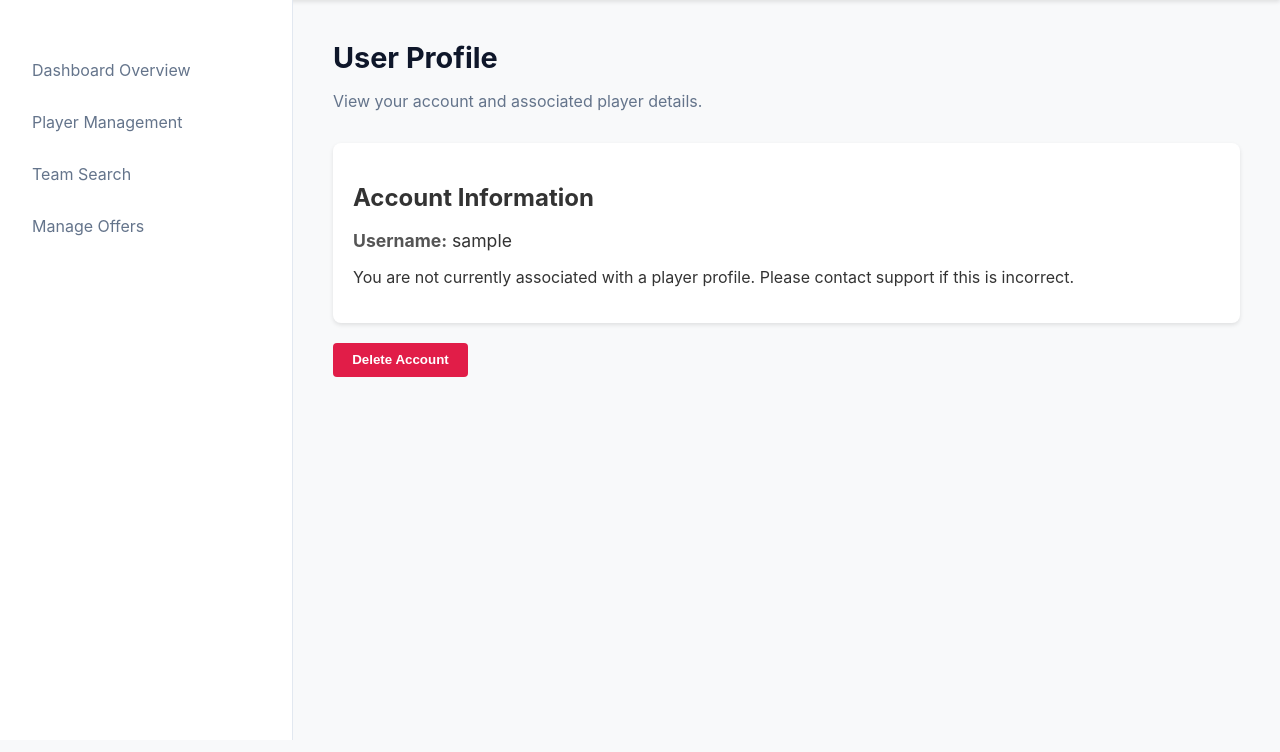
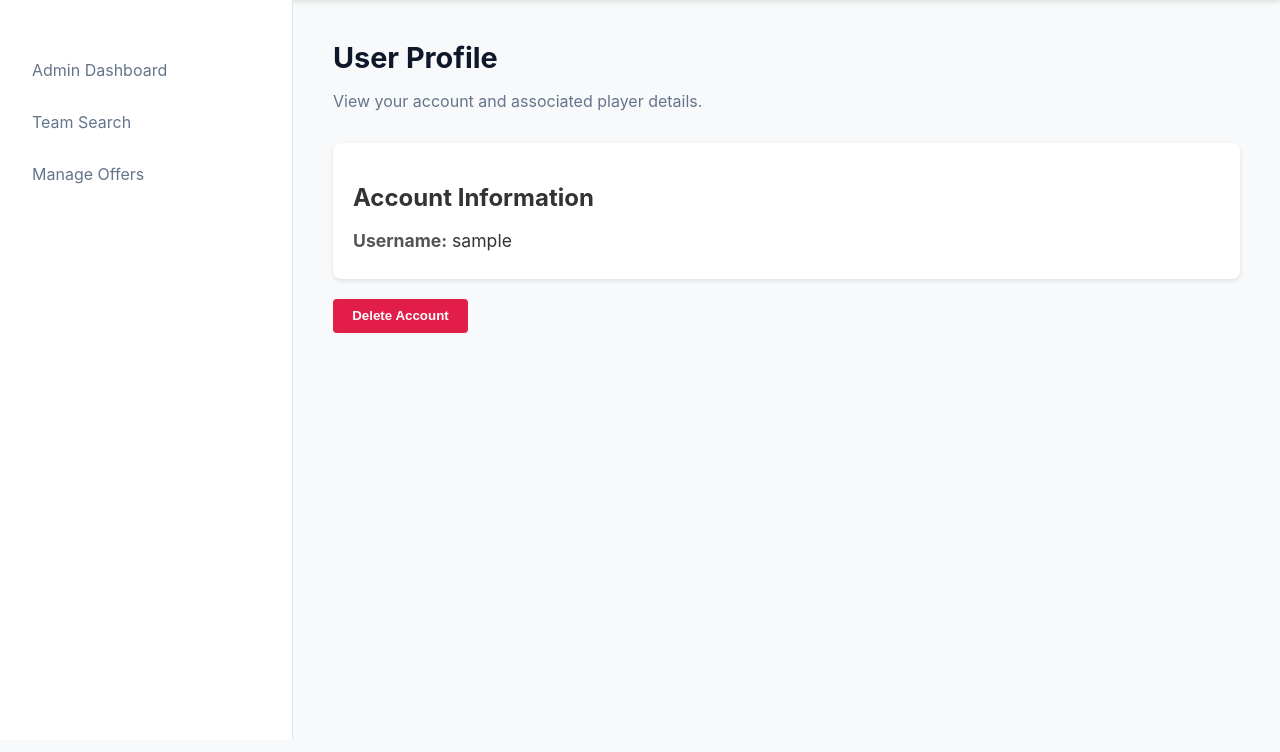
Before and after one commit to jalenmed1911/CS4750Project, a PHP site: page /profile.php in a window 1280 px wide. Shown: the part 48-800 px from the top of the page. Run offline with PHP 8.4, Linux system fonts and the light colour scheme; the visitor is signed in with stand-in values (Sample User, id 1).

Commit message:
Profile fixes

```diff
--- a/profile.php
+++ b/profile.php
@@ -70,8 +70,14 @@ $playerTeamName = null;
     <div class="dashboard-wrapper">
         <aside class="sidebar">
             <ul class="nav-links">
-                <li><a href="dashboard.php">Dashboard Overview</a></li>
-                <li><a href="playerManagement.php">Player Management</a></li>
+                <?php
+                if ($_SESSION['role'] == 'admin') {
+                    echo "<li><a href='dashboard.php'>Admin Dashboard</a></li>";
+                } else {
+                    echo "<li><a href='playerManagement.php'>Dashboard</a></li>";
+                }
+                ?>
+
                 <li><a href="teamSearch.php">Team Search</a></li>
                 <li><a href="manageOffers.php">Manage Offers</a></li>
             </ul>
@@ -101,22 +107,7 @@ $playerTeamName = null;
                             <p><strong>Team:</strong> <?php echo htmlspecialchars($playerTeamName['name']); ?></p>
                         <?php endif; ?>
                     </div>
-
-                    <?php if ($playerStats): ?>
-                        <h3>Player Stats (<?php echo htmlspecialchars($playerData['position']); ?>)</h3>
-                        <div class="stat-grid">
-                            <?php foreach ($playerStats as $key => $value): ?>
-                                <?php if ($key !== 'playerID' && $key !== 'position'): ?>
-                                    <div class="stat-item">
-                                        <strong><?php echo htmlspecialchars(ucwords(str_replace('_', ' ', $key))); ?>:</strong> <?php echo htmlspecialchars($value); ?>
-                                    </div>
-                                <?php endif; ?>
-                            <?php endforeach; ?>
-                        </div>
                     <?php endif; ?>
-                <?php else: ?>
-                    <p>You are not currently associated with a player profile. Please contact support if this is incorrect.</p>
-                <?php endif; ?>
             </div>
             <form method="post" action="index.php">
                 <button type="submit" name="Delete" style="margin-top: 20px; background-color: #e11d48; color: white; border: none; padding: 0.6rem 1.2rem; border-radius: 4px; cursor: pointer; font-weight: 600;">Delete Account</button>
```
